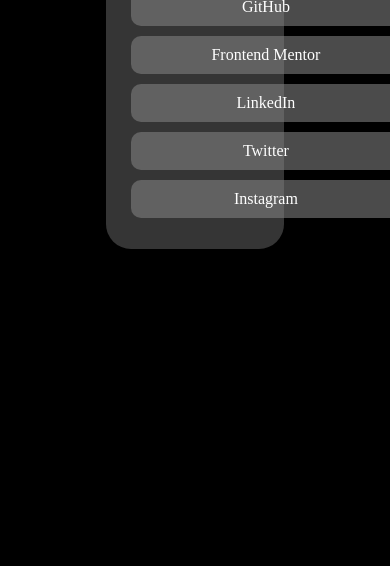
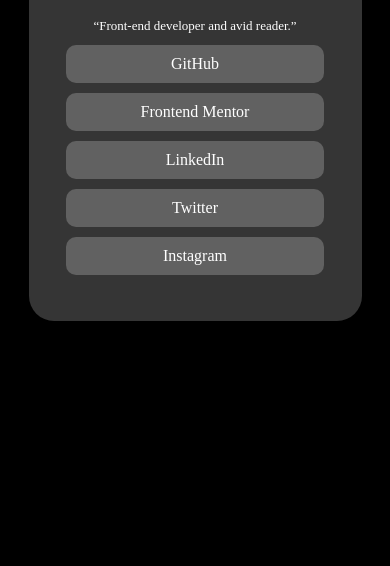
Before and after one commit to 444notdotun/notdotun-dev., a plain HTML site: page profile card.html in a window 390 px wide. Shown: the part 278-844 px from the top of the page. Drawn offline with Linux system fonts and the light colour scheme.

Commit message:
notdotuncommit

```diff
--- a/profile card.css
+++ b/profile card.css
@@ -7,16 +7,21 @@
 img{
     width: 37%;
     border-radius: 60px;
-
-
 }
 main{
     background-color: rgba(128, 128, 128, 0.415);
     width: 15%;
-    margin:100px auto 0;
+    margin: 100px auto;
     border-radius: 25px;
     padding: 30px;
     color: white;
+
+}
+p{
+    display: flex;
+    flex-direction: column;
+    align-items: center;
+
 }
 header{
     text-align: center;
@@ -29,6 +34,7 @@
 article{
     text-align: center;
     margin-bottom: -15px;
+    font-size: 13px;
 }
 a{
     padding: 10px 20px;
@@ -38,8 +44,7 @@
     cursor: pointer;
     text-transform: capitalize;
     transition: all 0.3s ease-in-out;
-    width: 230px;
-    display: inline-block;
+    width: 80%;
     margin-top: 10px;
     text-decoration: none;
 }
@@ -54,60 +59,21 @@
 
 a:hover{
     color: hotpink;
-    width: 250px;
+    width: 90%;
 }
 a:active{
     color: yellow;
 }
-@media screen and (max-width:480px) {
+@media screen  and (max-width : 767px){
     main{
-        width: 10%;
-        margin:40px auto;
-        padding: 15px;
+        width: 70%;
+
+    }
+}
+@media screen and ( min-width:768px) and ( max-width: 1023px){
+    main{
+        width: 30%;
 
     }
 
-    a{
-        width: 180px;
-        margin-left: 10px;
-        justify-content: center;
-    }
-    a:hover{
-        width:210px ;
-
-    }
-    article{
-        font-size: 14px;
-    }
 }
-@media screen and (max-width : 1024px) {
-    main{
-        width: 38%;
-        margin: 50px auto;
-
-    }
-    a{
-        width: 230px;
-    }
-    a:hover{
-        width: 260px;
-    }
-
-}
-@media screen and ( min-width:1024px) and (max-width : 1440px) {
-    main{
-        width: 23%;
-        margin: 50px auto;
-        padding: 20px;
-    }
-    article{
-        font-size: 13px;
-    }
-    a{
-        width: 230px;
-    }
-    a:hover{
-        width: 250px;
-    }
-
-}
```
